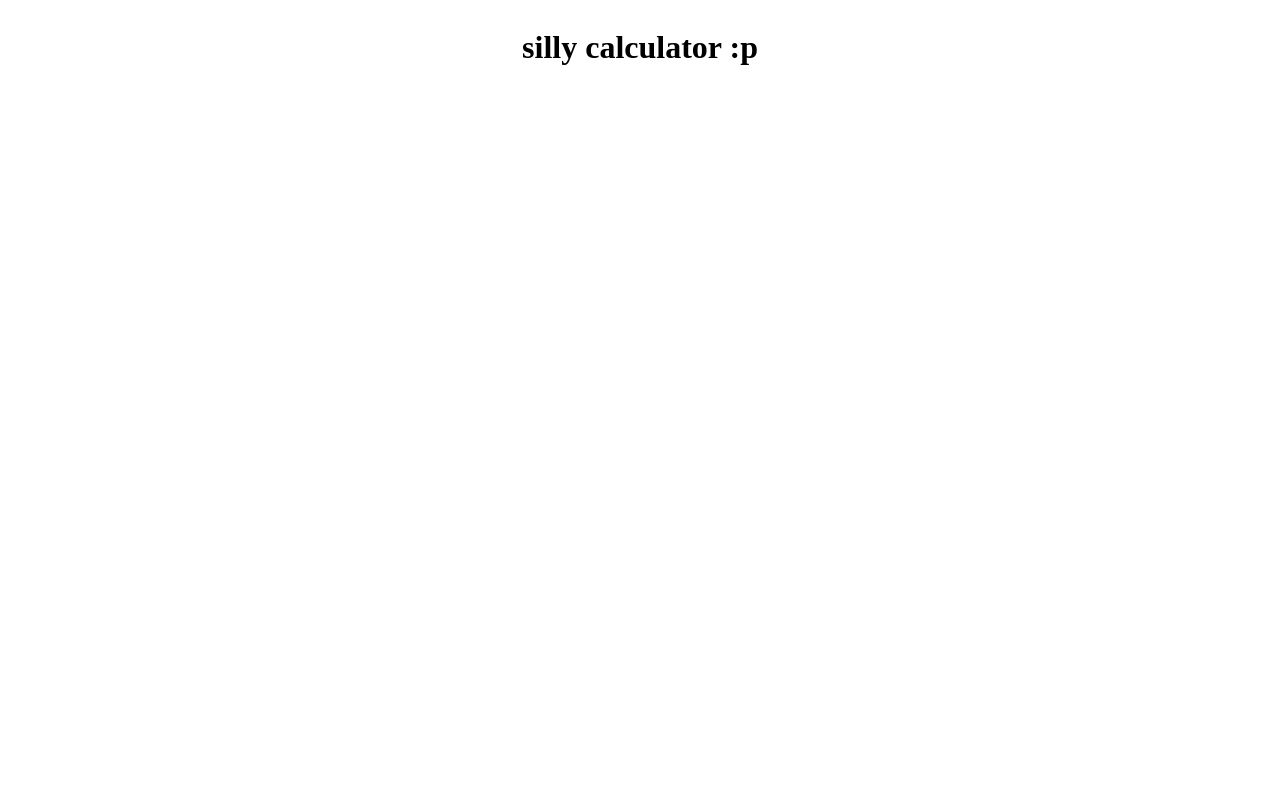
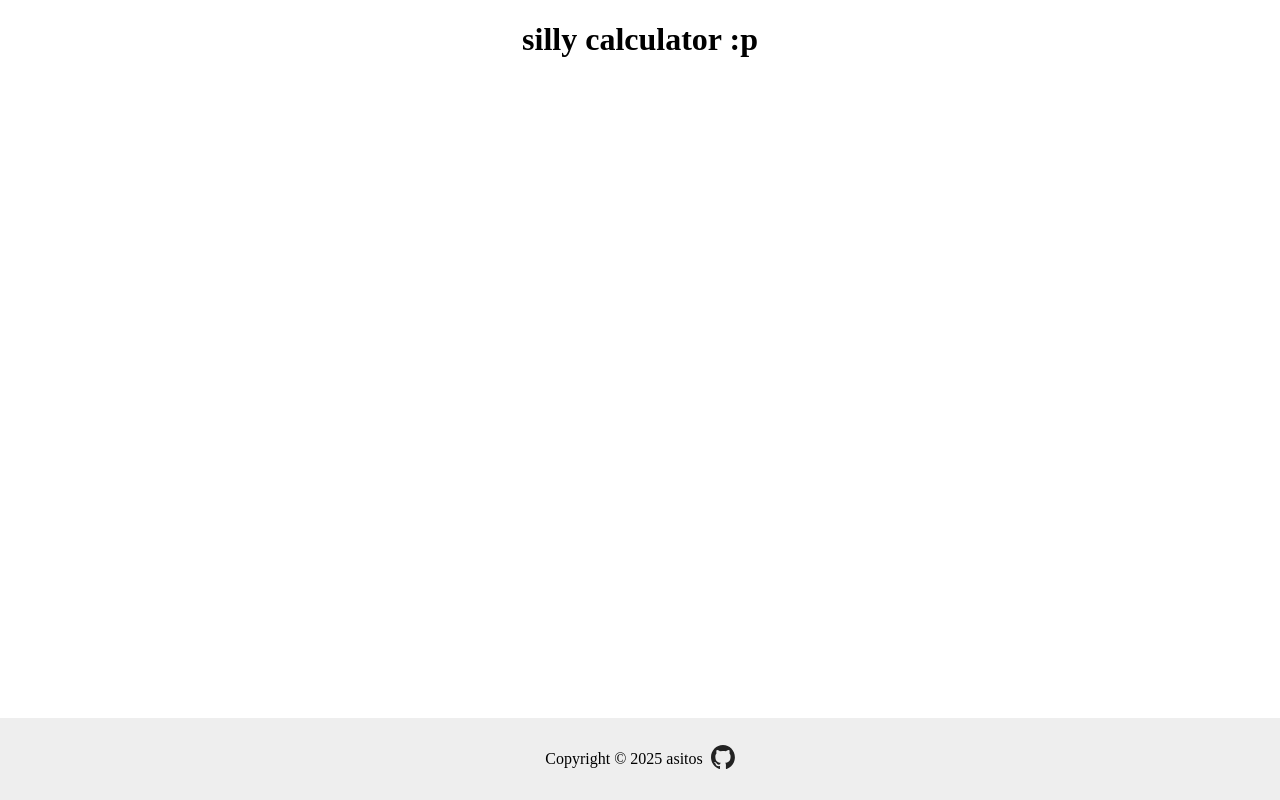
Before and after one commit to asitos/calculator, a plain HTML site: page index.html in a window 1280 px wide. Drawn offline with Linux system fonts and the light colour scheme.

Commit message:
feat: add heading and footer

```diff
--- a/index.html
+++ b/index.html
@@ -9,5 +9,21 @@
 </head>
 <body>
     <h1>silly calculator :p</h1>
+
+    <div class="calculator">
+
+    </div>
+
+    <footer class="footer">
+        <p>Copyright ©
+            <script>
+                document.write(new Date().getFullYear());
+            </script>
+            asitos
+        </p>
+        <a href="https://github.com/asitos" target="_blank" rel="noreferrer noopener">
+            <img class="github-logo" src="github-logo.svg">
+        </a>
+    </footer>
 </body>
 </html>
--- a/styles.css
+++ b/styles.css
@@ -1,6 +1,22 @@
 body {
+    min-height: 100vh;
+    margin: 0;
     display: flex;
     align-items: center;
-    justify-content: space-around;
     flex-direction: column;
 }
+
+.footer {
+    display: flex;
+    justify-content: center;
+    align-items: center;
+    padding: 16px;
+    gap: 8px;
+    background-color: #eee;
+    width: 100%;
+    margin-top: auto;
+}
+
+.github-logo {
+    max-width: 24px;
+}
```
